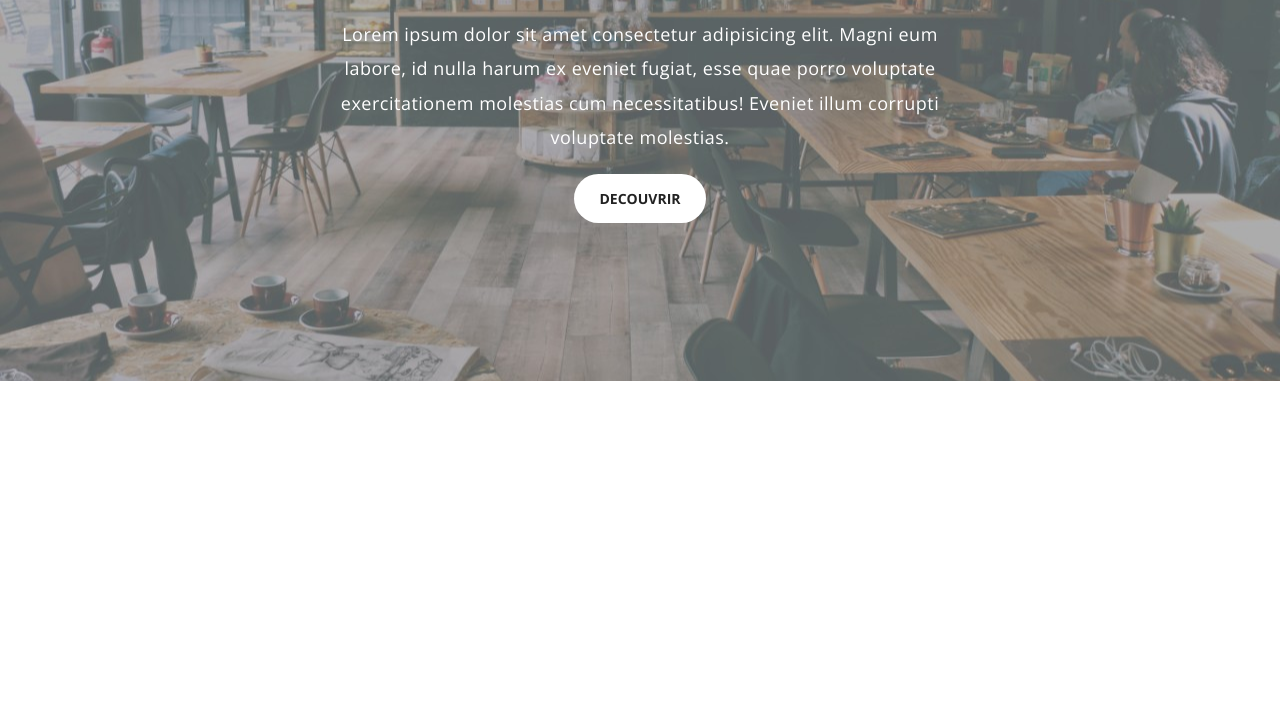
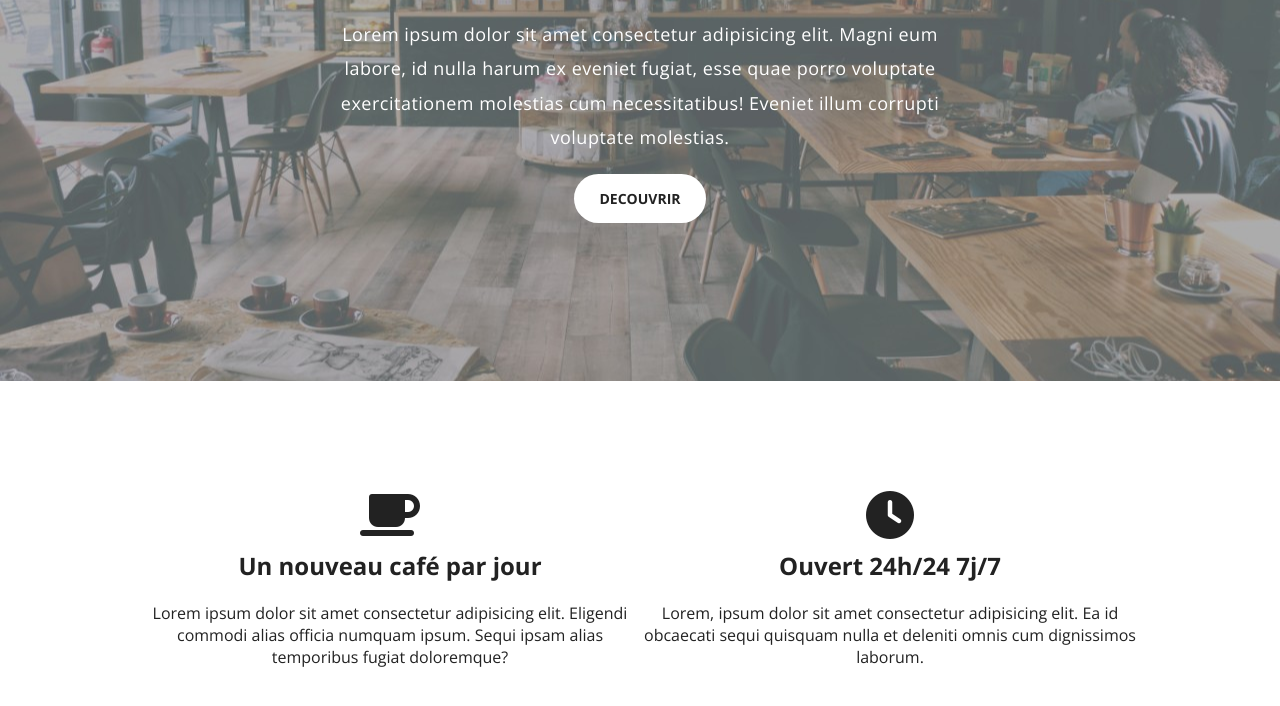
Before and after one commit to ackheron/Cafe_Florette, a plain HTML site: page index.html in a window 1280 px wide. Shown: the part 386-1092 px from the top of the page. Before the commit the page ends 800 px from the top, so only its background shows below. Drawn offline with nearby package versions, Linux system fonts and the light colour scheme.

Commit message:
Mise en place des détails

```diff
--- a/css/styles.css
+++ b/css/styles.css
@@ -18,6 +18,7 @@
 html,
 body {
     font-family: 'Open Sans', sans-serif;
+    color: #222;
 }
 
 
@@ -34,6 +35,12 @@ p {
 a {
     color: #222;
     text-decoration: none;
+}
+
+.container {
+    display: block;
+    margin: auto;
+    max-width: 1000px;
 }
 
 .separator {
@@ -131,3 +138,16 @@ a {
     letter-spacing: 0.5px;
     line-height: 1.9em;
 }
+
+
+/* features */
+.features {
+    padding: 100px 0;
+    overflow: auto;
+}
+
+.feature {
+    float: left;
+    width: 50%;
+    text-align: center;
+}
--- a/index.html
+++ b/index.html
@@ -7,6 +7,7 @@
         <title>Café Florette</title>
         <link rel="stylesheet" href="./css/styles.css" />
         <link rel="shortcut icon" href="./images/logo.jpg" type="image/x-icon" />
+        <script src="https://kit.fontawesome.com/bc4fad6d34.js" crossorigin="anonymous"></script>
     </head>
     <body>
         <header class="header">
@@ -19,6 +20,7 @@
                 </ul>
             </nav>
         </header>
+
         <section class="vp">
             <div class="vp-content">
                 <h1>Toute l'expertise française dans un café</h1>
@@ -30,5 +32,26 @@
                 <a href="./where.html" class="btn btn-primary my-10">DECOUVRIR</a>
             </div>
         </section>
+
+        <section class="features">
+            <div class="container">
+                <div class="feature">
+                    <i class="fa-solid fa-mug-saucer fa-3x my-10"></i>
+                    <h2>Un nouveau café par jour</h2>
+                    <p>
+                        Lorem ipsum dolor sit amet consectetur adipisicing elit. Eligendi commodi alias officia numquam ipsum. Sequi ipsam alias temporibus
+                        fugiat doloremque?
+                    </p>
+                </div>
+                <div class="feature">
+                    <i class="fas fa-clock fa-3x my-10"></i>
+                    <h2>Ouvert 24h/24 7j/7</h2>
+                    <p>
+                        Lorem, ipsum dolor sit amet consectetur adipisicing elit. Ea id obcaecati sequi quisquam nulla et deleniti omnis cum dignissimos
+                        laborum.
+                    </p>
+                </div>
+            </div>
+        </section>
     </body>
 </html>
```
